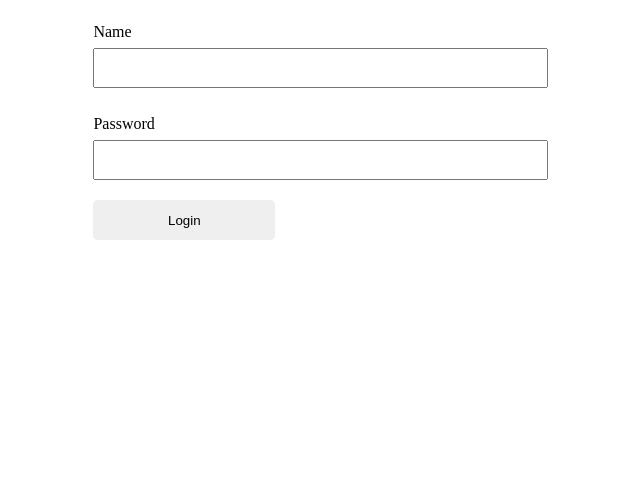
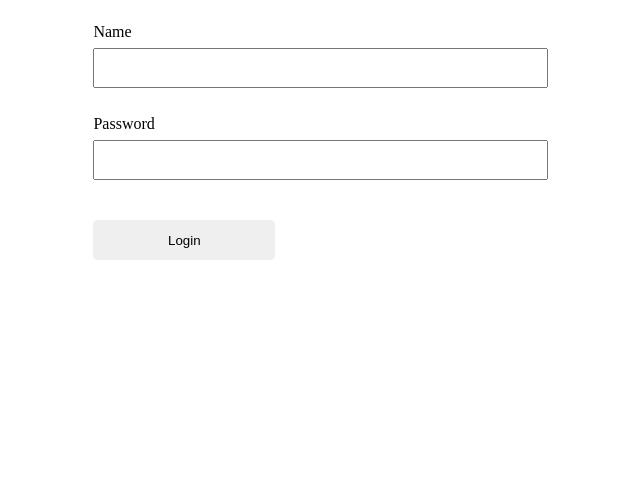
Before and after one commit to Kanak1125/Scholaract, a Django app: page /login/ in a window 1280 px wide. Shown: the part 174-674 px from the top of the page, without its empty margins (592-1232 px from the left). Run offline with Django 4.2, Linux system fonts and the light colour scheme.

Commit message:
login page client validation added

```diff
--- a/static/css/login.css
+++ b/static/css/login.css
@@ -14,4 +14,5 @@
 
 #login-btn {
     width: 40%;
+    margin-top: 20px;
 }
--- a/templates/scholaractapp/login.html
+++ b/templates/scholaractapp/login.html
@@ -5,12 +5,12 @@
     <meta http-equiv="X-UA-Compatible" content="IE=edge">
     <meta name="viewport" content="width=device-width, initial-scale=1.0">
 
-    <!-- font awesome cdn -->
-    <!-- <link rel="stylesheet" href="https://cdnjs.cloudflare.com/ajax/libs/font-awesome/6.4.0/css/all.min.css" integrity="sha512-iecdLmaskl7CVkqkXNQ/ZH/XLlvWZOJyj7Yy7tcenmpD1ypASozpmT/E0iPtmFIB46ZmdtAc9eNBvH0H/ZpiBw==" crossorigin="anonymous" referrerpolicy="no-referrer" /> -->
-
+    <title>Login</title>
     <!-- linking stylesheet to the html -->
     <link rel="stylesheet" href="/static/css/login.css">
-    <title>Login</title>
+
+    <!-- link to user_validation script -->
+    <script src="../../static/script/user_validate.js" defer></script>
 </head>
 <body>
     <nav>
@@ -25,13 +25,18 @@
         <div class="form-section">
             <h2>Main message</h2>
             <p>Create an account</p>
-            <form action="">
-                <label for="name">Name <br>
+            <form action="" id="form">
+                <div class="name-container">
+                    <label for="name">Name </label><br>
                     <input type="text" name="name" id="name">
-                </label>
-                <label for="password">Password <br>
+                    <div class="error"></div>
+                </div>
+                <div class="password-container">
+                    <label for="password">Password </label><br>
                     <input type="password" name="password" id="password">
-                </label>
+                    <div class="error"></div>
+                </div>
+
                 <input type="submit" id="login-btn" class="btn" value="Login">
             </form>
 
```
Also changed, not shown: templates/scholaractapp/signup.html (+3 -21 lines).
